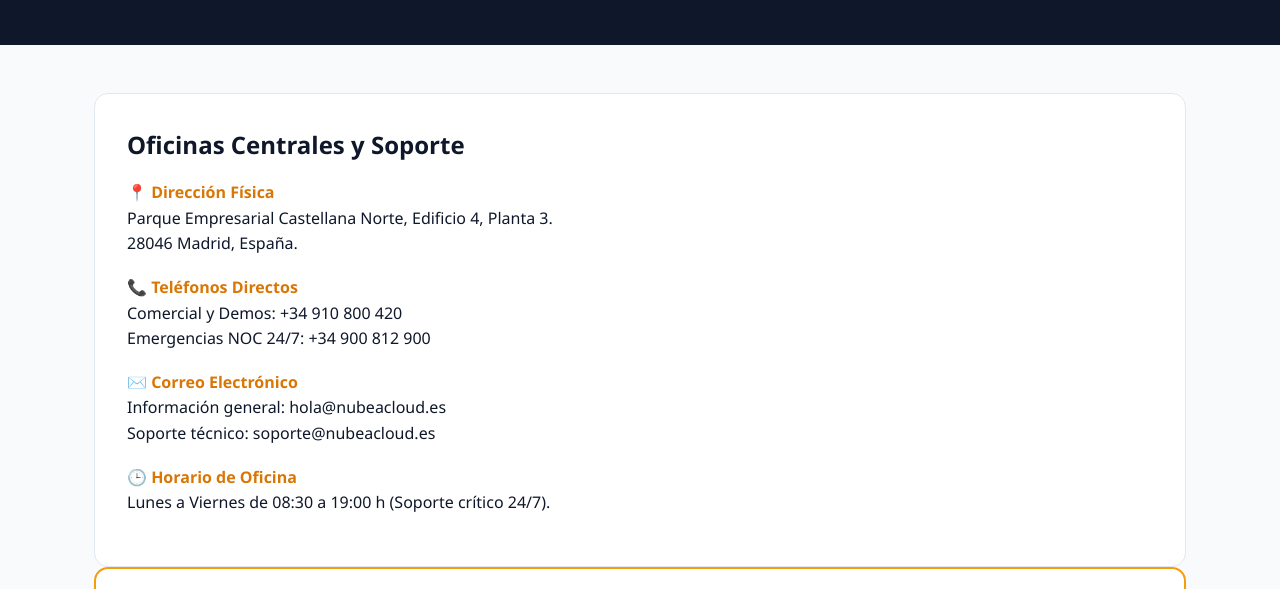
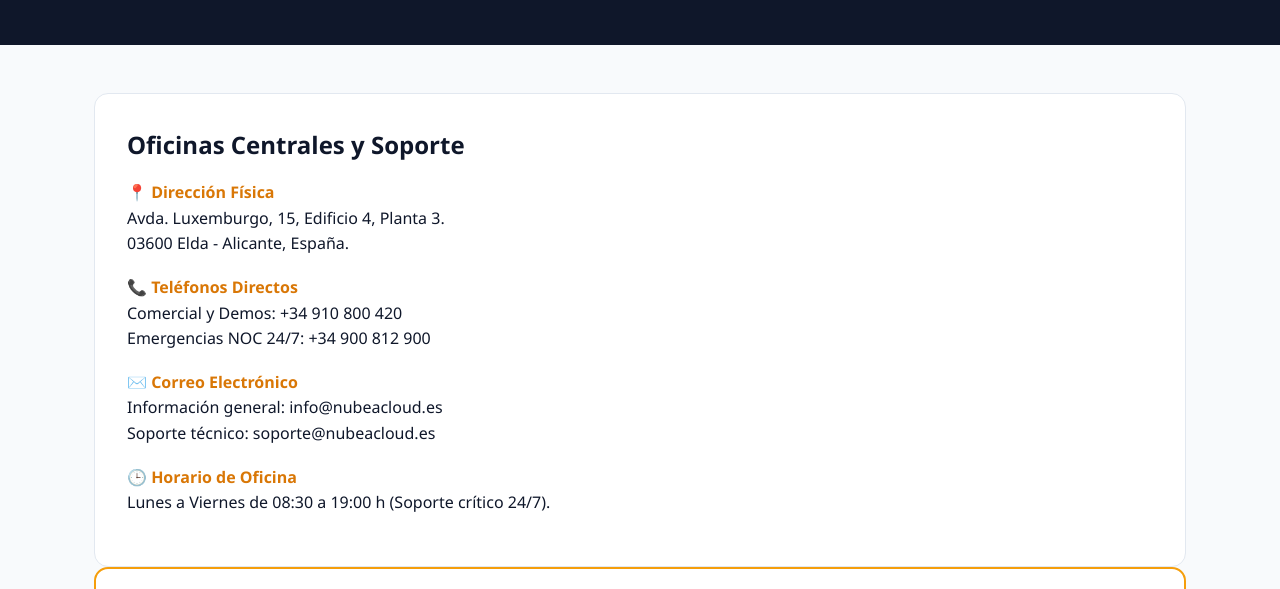
Before and after one commit to pedrommor/netsenior, a plain HTML site: page contacto.html in a window 1280 px wide. Shown: the part 211-800 px from the top of the page. Drawn offline with Linux system fonts and the light colour scheme.

Commit message:
Actualizadas direcciones

```diff
--- a/contacto.html
+++ b/contacto.html
@@ -34,7 +34,7 @@
       <h2>Oficinas Centrales y Soporte</h2>
       <div class="info-item">
         <strong>📍 Dirección Física</strong>
-        <p>Parque Empresarial Castellana Norte, Edificio 4, Planta 3.<br>28046 Madrid, España.</p>
+        <p>Avda. Luxemburgo, 15, Edificio 4, Planta 3.<br>03600 Elda - Alicante, España.</p>
       </div>
       <div class="info-item">
         <strong>📞 Teléfonos Directos</strong>
@@ -42,7 +42,7 @@
       </div>
       <div class="info-item">
         <strong>✉️ Correo Electrónico</strong>
-        <p>Información general: hola@nubeacloud.es<br>Soporte técnico: soporte@nubeacloud.es</p>
+        <p>Información general: info@nubeacloud.es<br>Soporte técnico: soporte@nubeacloud.es</p>
       </div>
       <div class="info-item">
         <strong>🕒 Horario de Oficina</strong>
```
Also changed, not shown: planes.html (+2 -2 lines), seguridad.html (+2 -2 lines), soluciones.html (+1 -1 lines).
